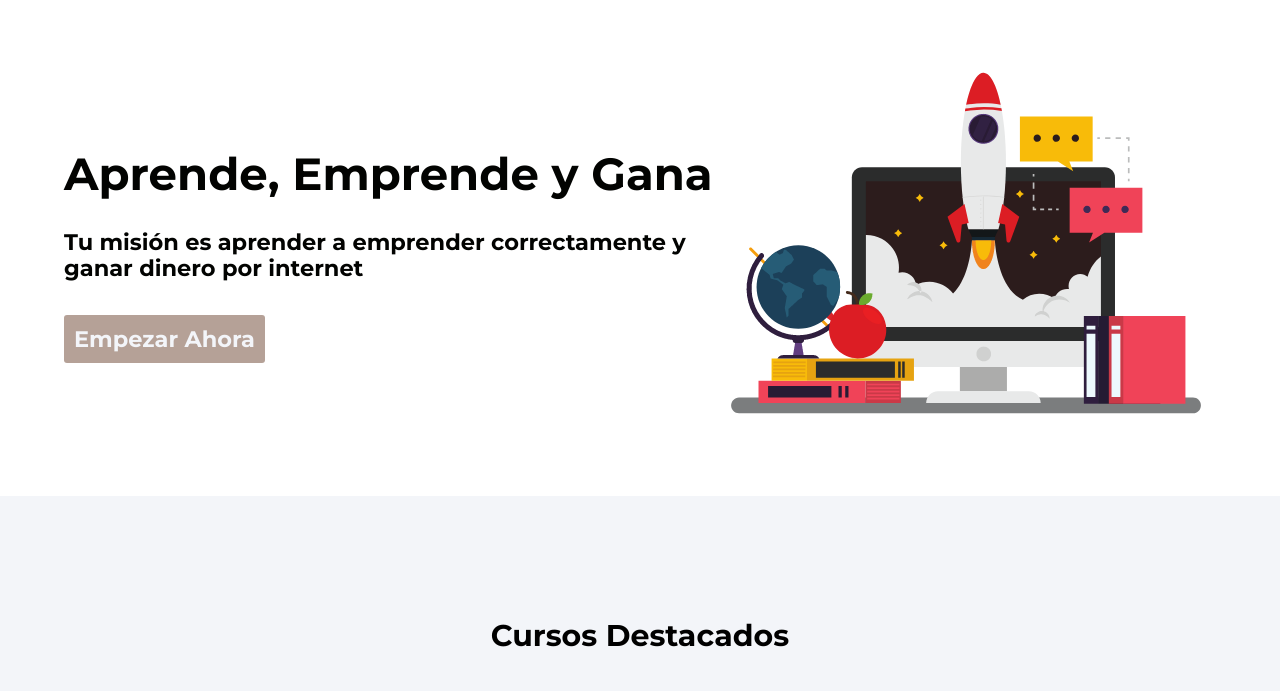
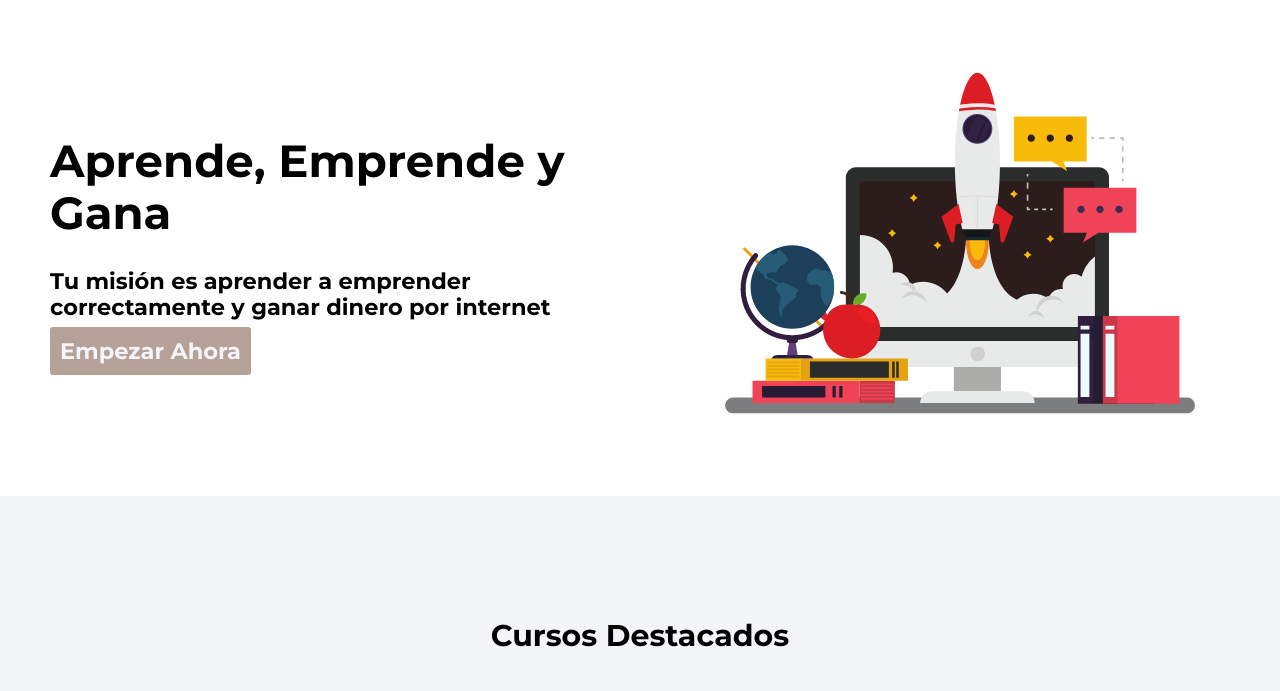
Before and after one commit to edanielacero/Enygma, a plain HTML site: page index.html in a window 1280 px wide. Shown: the part 87-778 px from the top of the page. Drawn offline with Linux system fonts and the light colour scheme.

Commit message:
Mejora en el Hero Section

```diff
--- a/css/style.css
+++ b/css/style.css
@@ -72,34 +72,38 @@ nav .NavLogo img{
 }
 
 /*---------------------------------HERO SECTION*/
-.mainSection{
-    padding-right: 5%;
-    padding-left: 5%;
+.heroSection{
+    /*border: 1px solid red;*/
     padding-top: 0%;
-    display: flex;
-    justify-content: space-between;
-    align-items: center;
+    display: grid;
+    grid-template-columns: repeat(2, 1fr);
 }
-.mainSection h1{
+.heroSectionText{
+    /*border: 1px solid red;*/
+    margin: auto;
+    padding-left: 50px;
+}
+.heroSectionImage{
+    /*border: 1px solid red;*/
+    margin: auto;
+}
+.heroSectionText h1{
     text-align: left;
     color:var(--darkblue--color);
     font-size: 45px;
 }
-.mainSection h2{
+.heroSectionText h2{
     text-align: left;
     color:var(--darkblue--color);
 }
-.mainSection a{
+.heroButton{
     text-decoration: none;
-    color:var(--darkblue--color);
-}
-.mainSection .mainSectionText a{
     background-color: var(--gold--color);
     padding: 10px;
     color: var(--mywhite--color);
     border-radius: 3px;
 }
-.mainSection .mainSectionText a:hover{
+.heroButton:hover{
     background-color:var(--darkGold--color);
 }
 /*----------------CURSOS DESTACADOS----------*/
--- a/index.html
+++ b/index.html
@@ -37,13 +37,13 @@
     <!--Aqui termina el header/navbar-->
 
     <!--Aqui empieza el Hero Section-->
-    <div class="mainSection">
-        <div class="mainSectionText">
+    <div class="heroSection">
+        <div class="heroSectionText">
             <h1>Aprende, Emprende y Gana</h1>
             <h2>Tu misión es aprender a emprender correctamente y ganar dinero por internet</h2>
-            <h2> <br> <a href="#">Empezar Ahora</a></h2>
+            <h2><a href="#" class="heroButton">Empezar Ahora</a></h2>
         </div>
-        <div class="mainSectionImage">
+        <div class="heroSectionImage">
             <div class="content">
                 <img src="images/heroImageLeft.png" alt="">
             </div>
```
